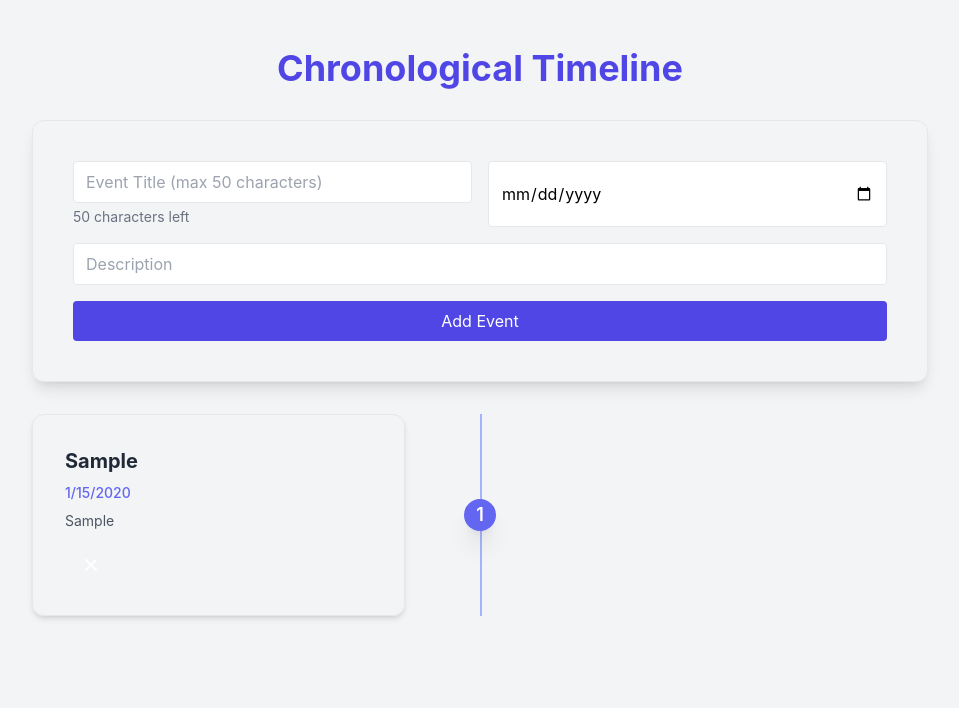
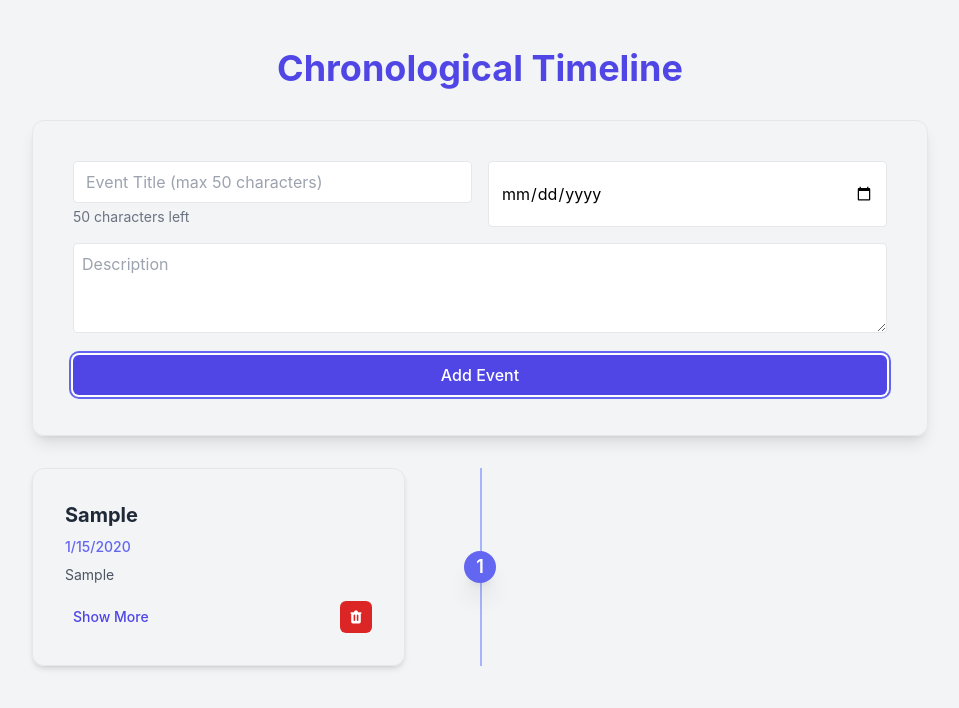
Before and after one commit to sayantan-2/Simple-timeline-maker, a React (Create React App) app: page / in a window 1280 px wide. Both pictures are taken after typing "Sample", "2020-01-15", "Sample" into the empty fields and a click on the button "Add Event". Shown: the top 708 px of the page, without its empty margins (160-1119 px from the left). Built offline with nearby package versions, Linux system fonts and the light colour scheme.

Commit message:
ui improvements
title overflow fix
show more and delete button improved

```diff
--- a/src/components/Timeline.js
+++ b/src/components/Timeline.js
@@ -4,12 +4,60 @@ import { Input } from '../components/ui/input';
 import { Card, CardContent } from '../components/ui/card';
 
 const MAX_TITLE_LENGTH = 50;
-const DESCRIPTION_PREVIEW_LENGTH = 100;
+// const DESCRIPTION_PREVIEW_LENGTH = 100;
+
+const EventCard = ({ event, index, onShowMore, onDelete }) => (
+  <Card className="w-full shadow-md transition-shadow duration-300">
+    <CardContent className="p-4">
+      <h3 className="mb-2 font-bold text-gray-800 text-xl truncate">{event.title}</h3>
+      <p className="text-sm font-medium text-indigo-500 mb-2">
+        {new Date(event.date).toLocaleDateString()}
+      </p>
+      <p className="text-gray-600 text-sm line-clamp-3">
+        {event.description}
+      </p>
+      <div className="mt-4 flex justify-between items-center">
+        <Button
+          onClick={() => onShowMore(event)}
+          variant="ghost"
+          size="small"
+        >
+          Show More
+        </Button>
+        <Button
+          onClick={() => onDelete(event.id)}
+          variant="danger"
+          size="small"
+          className="flex items-center justify-center w-8 h-8 rounded-full"
+        >
+          <svg xmlns="http://www.w3.org/2000/svg" className="h-4 w-4" viewBox="0 0 20 20" fill="currentColor">
+            <path fillRule="evenodd" d="M9 2a1 1 0 00-.894.553L7.382 4H4a1 1 0 000 2v10a2 2 0 002 2h8a2 2 0 002-2V6a1 1 0 100-2h-3.382l-.724-1.447A1 1 0 0011 2H9zM7 8a1 1 0 012 0v6a1 1 0 11-2 0V8zm5-1a1 1 0 00-1 1v6a1 1 0 102 0V8a1 1 0 00-1-1z" clipRule="evenodd" />
+          </svg>
+        </Button>
+      </div>
+    </CardContent>
+  </Card>
+);
+
+const DetailedEventCard = ({ event, onClose }) => (
+  <Card className="fixed inset-0 z-50 overflow-auto bg-white">
+    <CardContent className="p-8 max-w-2xl mx-auto">
+      <h2 className="text-3xl font-bold mb-4">{event.title}</h2>
+      <p className="text-lg font-medium text-indigo-500 mb-4">
+        {new Date(event.date).toLocaleDateString()}
+      </p>
+      <p className="text-gray-700 mb-6 whitespace-pre-wrap">{event.description}</p>
+      <Button onClick={onClose} className="bg-indigo-500 hover:bg-indigo-600 text-white">
+        Close
+      </Button>
+    </CardContent>
+  </Card>
+);
 
 const Timeline = () => {
   const [events, setEvents] = useState([]);
   const [newEvent, setNewEvent] = useState({ title: '', date: '', description: '' });
-  const [expandedEventId, setExpandedEventId] = useState(null);
+  const [selectedEvent, setSelectedEvent] = useState(null);
 
   const addEvent = () => {
     if (newEvent.title && newEvent.date) {
@@ -26,8 +74,12 @@ const Timeline = () => {
     return [...events].sort((a, b) => new Date(a.date) - new Date(b.date));
   }, [events]);
 
-  const toggleDescription = (id) => {
-    setExpandedEventId(expandedEventId === id ? null : id);
+  const showDetailedEvent = (event) => {
+    setSelectedEvent(event);
+  };
+
+  const closeDetailedEvent = () => {
+    setSelectedEvent(null);
   };
 
   return (
@@ -56,11 +108,12 @@ const Timeline = () => {
                 className="w-full"
               />
             </div>
-            <Input
+            <textarea
               placeholder="Description"
               value={newEvent.description}
               onChange={(e) => setNewEvent({ ...newEvent, description: e.target.value })}
-              className="w-full mt-4"
+              className="w-full mt-4 p-2 border rounded"
+              rows="3"
             />
             <Button onClick={addEvent} className="mt-4 w-full bg-indigo-600 hover:bg-indigo-700 text-white">
               Add Event
@@ -78,41 +131,21 @@ const Timeline = () => {
               <div className="z-20 flex items-center order-1 bg-indigo-500 shadow-xl w-8 h-8 rounded-full">
                 <h1 className="mx-auto font-semibold text-lg text-white">{index + 1}</h1>
               </div>
-              <Card className="order-1 w-5/12 shadow-md transition-shadow duration-300">
-                <CardContent className="p-4">
-                  <h3 className="mb-2 font-bold text-gray-800 text-xl truncate">{event.title}</h3>
-                  <p className="text-sm font-medium text-indigo-500 mb-2">
-                    {new Date(event.date).toLocaleDateString()}
-                  </p>
-                  <p className="text-gray-600 text-sm">
-                    {expandedEventId === event.id
-                      ? event.description
-                      : `${event.description.slice(0, DESCRIPTION_PREVIEW_LENGTH)}${event.description.length > DESCRIPTION_PREVIEW_LENGTH ? '...' : ''}`}
-                  </p>
-                  <div className="mt-4 flex justify-between items-center">
-                    {event.description.length > DESCRIPTION_PREVIEW_LENGTH && (
-                      <Button
-                        onClick={() => toggleDescription(event.id)}
-                        className="text-indigo-500 hover:text-indigo-700 bg-transparent p-0"
-                      >
-                        {expandedEventId === event.id ? 'Show Less' : 'Show More'}
-                      </Button>
-                    )}
-                    <Button
-                      onClick={() => removeEvent(event.id)}
-                      className="text-red-500 hover:text-red-700 bg-transparent hover:bg-red-100 rounded-full p-2"
-                    >
-                      <svg xmlns="http://www.w3.org/2000/svg" className="h-5 w-5" viewBox="0 0 20 20" fill="currentColor">
-                        <path fillRule="evenodd" d="M4.293 4.293a1 1 0 011.414 0L10 8.586l4.293-4.293a1 1 0 111.414 1.414L11.414 10l4.293 4.293a1 1 0 01-1.414 1.414L10 11.414l-4.293 4.293a1 1 0 01-1.414-1.414L8.586 10 4.293 5.707a1 1 0 010-1.414z" clipRule="evenodd" />
-                      </svg>
-                    </Button>
-                  </div>
-                </CardContent>
-              </Card>
+              <div className="order-1 w-5/12">
+                <EventCard
+                  event={event}
+                  index={index}
+                  onShowMore={showDetailedEvent}
+                  onDelete={removeEvent}
+                />
+              </div>
             </div>
           ))}
         </div>
       </div>
+      {selectedEvent && (
+        <DetailedEventCard event={selectedEvent} onClose={closeDetailedEvent} />
+      )}
     </div>
   );
 };
--- a/src/components/ui/button.jsx
+++ b/src/components/ui/button.jsx
@@ -1,9 +1,27 @@
 import React from "react";
 
-export const Button = React.forwardRef(({ className, ...props }, ref) => (
-  <button
-    ref={ref}
-    className={`px-4 py-2 bg-blue-500 text-white rounded hover:bg-blue-600 ${className}`}
-    {...props}
-  />
-));
+export const Button = React.forwardRef(
+  ({ className, variant = "default", size = "medium", ...props }, ref) => {
+    const baseStyles =
+      "font-medium rounded-md transition-colors duration-200 ease-in-out focus:outline-none focus:ring-2 focus:ring-offset-2";
+    const variantStyles = {
+      default:
+        "bg-indigo-600 text-white hover:bg-indigo-700 focus:ring-indigo-500",
+      outline:
+        "border border-indigo-600 text-indigo-600 hover:bg-indigo-50 focus:ring-indigo-500",
+      ghost: "text-indigo-600 hover:bg-indigo-50 focus:ring-indigo-500",
+      danger: "bg-red-600 text-white hover:bg-red-700 focus:ring-red-500",
+    };
+    const sizeStyles = {
+      small: "px-2 py-1 text-sm",
+      medium: "px-4 py-2",
+      large: "px-6 py-3 text-lg",
+    };
+
+    const finalClassName = `${baseStyles} ${variantStyles[variant]} ${
+      sizeStyles[size]
+    } ${className || ""}`.trim();
+
+    return <button ref={ref} className={finalClassName} {...props} />;
+  }
+);
```
Also changed, not shown: src/App.css (deleted, +0 -38 lines), src/styles.css (deleted, +0 -126 lines).
